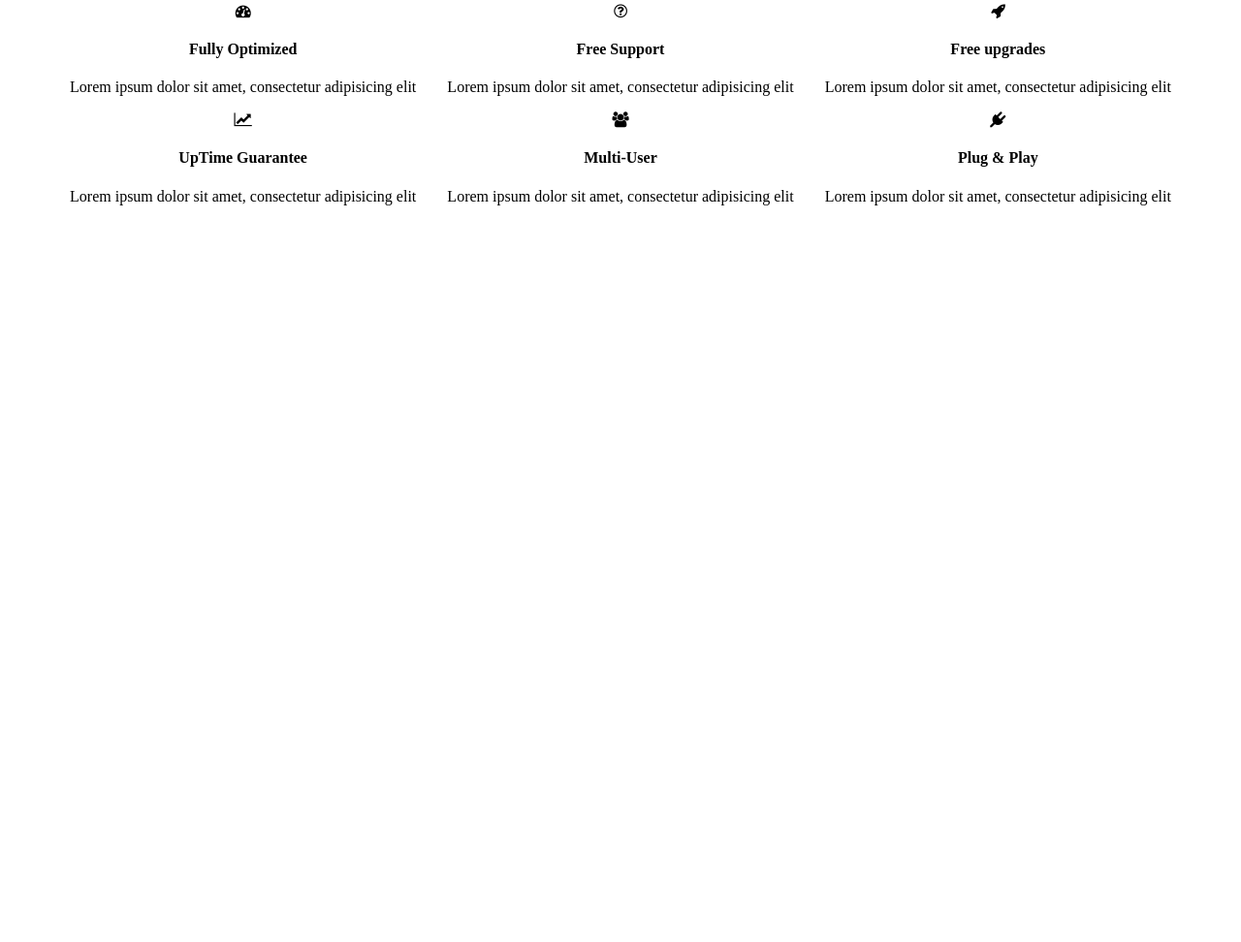
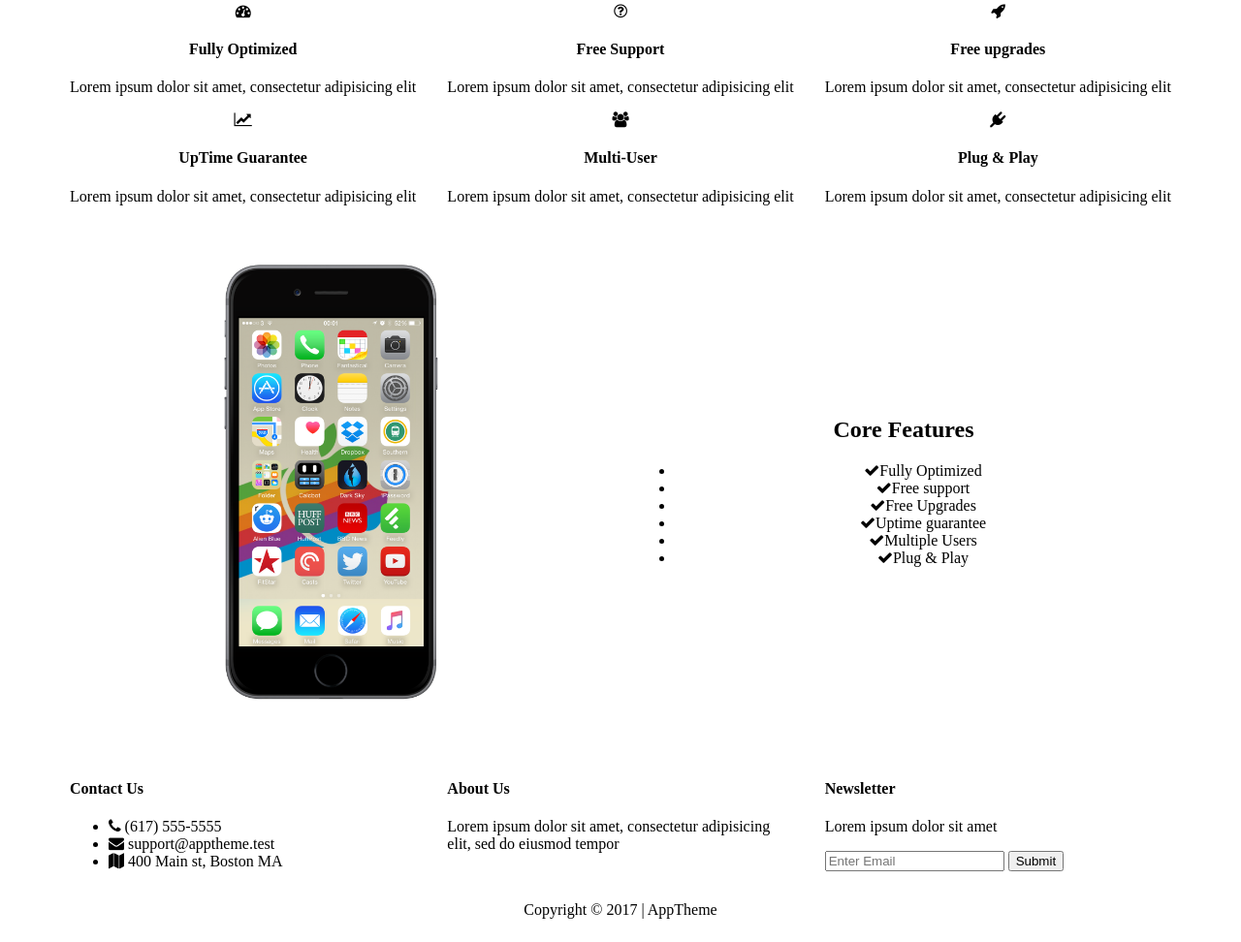
Before and after one commit to OstapHetman/web-02, a plain HTML site: page index.html in a window 1280 px wide. Shown: the part 311-1283 px from the top of the page at 97% size. Before the commit the page ends 800 px from the top, so only its background shows below. Drawn offline with Linux system fonts and the light colour scheme.

Commit message:
implement info, company, footer html

```diff
--- a/css/index.css
+++ b/css/index.css
@@ -1,3 +1,7 @@
+img {
+    width: 100%;
+}
+
 .container {
     margin: auto;
 }
--- a/index.html
+++ b/index.html
@@ -93,6 +93,68 @@
         </div>
     </section>
 
+    <!-- Info Section -->
+    <section id="info">
+        <div class="container">
+            <div class="row center-xs center-sm cente-md center-lg middle-xs middle-sm middle-md middle-lg">
+                <div class="col-xs-12 col-sm-6 col-md-6 col-lg-6">
+                    <img src="img/iphone.png" alt="">
+                </div>
+                <div class="col-xs-12 col-sm-6 col-md-6 col-lg-6">
+                    <h2>Core Features</h2>
+                    <ul>
+                        <li><i class="fa fa-check"></i>Fully Optimized</li>
+                        <li><i class="fa fa-check"></i>Free support</li>
+                        <li><i class="fa fa-check"></i>Free Upgrades</li>
+                        <li><i class="fa fa-check"></i>Uptime guarantee</li>
+                        <li><i class="fa fa-check"></i>Multiple Users</li>
+                        <li><i class="fa fa-check"></i>Plug & Play</li>
+                    </ul>
+                </div>
+
+            </div>
+        </div>
+    </section>
+
+    <!-- COMPANY -->
+    <section id="company">
+        <div class="container">
+            <div class="row">
+                <div class="col-xs-12 col-sm-4 col-md-4 col-lg-4">
+                    <h4>Contact Us</h4>
+                    <ul>
+                        <li><i class="fa fa-phone"></i> (617) 555-5555</li>
+                        <li><i class="fa fa-envelope"></i> support@apptheme.test</li>
+                        <li><i class="fa fa-map"></i> 400 Main st, Boston MA</li>
+                    </ul>
+                </div>
+                <div class="col-xs-12 col-sm-4 col-md-4 col-lg-4">
+                    <h4>About Us</h4>
+                    <p>Lorem ipsum dolor sit amet, consectetur adipisicing elit, sed do eiusmod tempor</p>
+                </div>
+                <div class="col-xs-12 col-sm-4 col-md-4 col-lg-4">
+                    <h4>Newsletter</h4>
+                    <p>Lorem ipsum dolor sit amet</p>
+                    <form>
+                        <input type="text" name="email" placeholder="Enter Email">
+                        <button type="submit" name="button">Submit</button>
+                    </form>
+                </div>
+            </div>
+        </div>
+    </section>
+
+    <!-- FOOTER -->
+    <footer id="main-footer">
+        <div class="container">
+            <div class="row center-xs center-sm center-md center-lg">
+                <div class="col-xs-12 col-sm-12 col-md-12 col-lg-12">
+                    <p>Copyright &copy; 2017 | AppTheme</p>
+                </div>
+            </div>
+        </div>
+    </footer>
+
 </body>
 
 </html>
```
